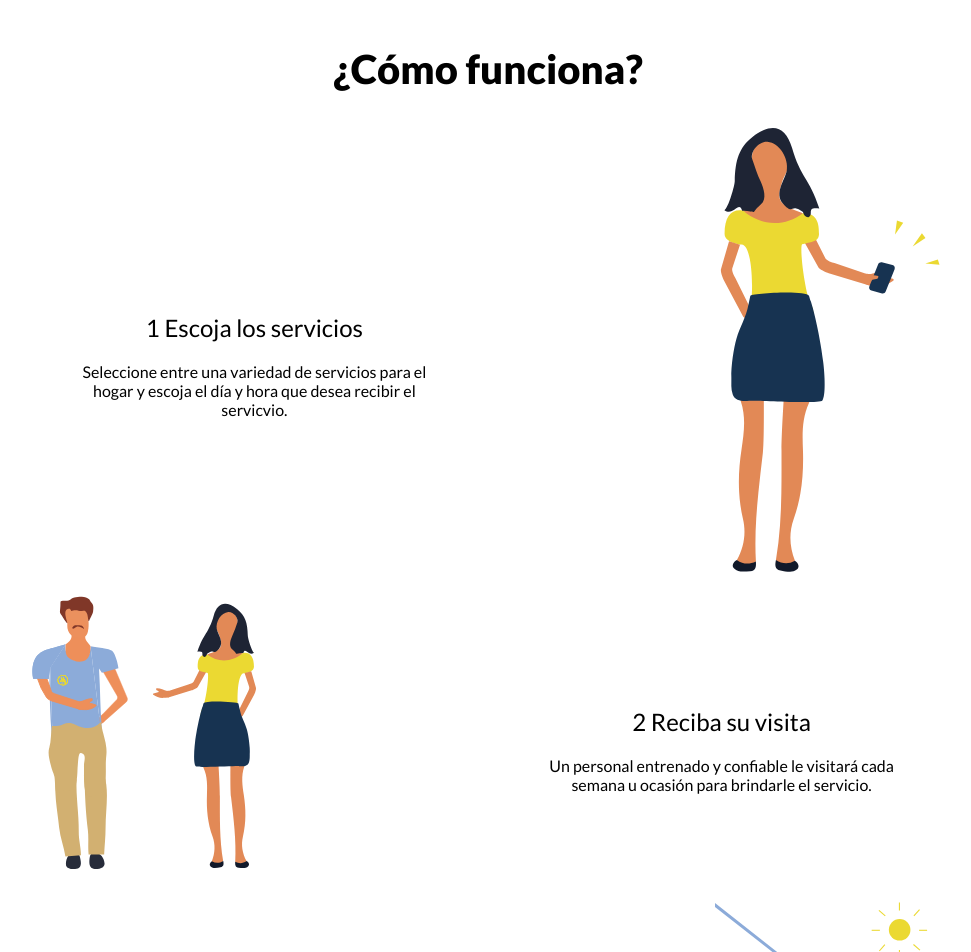
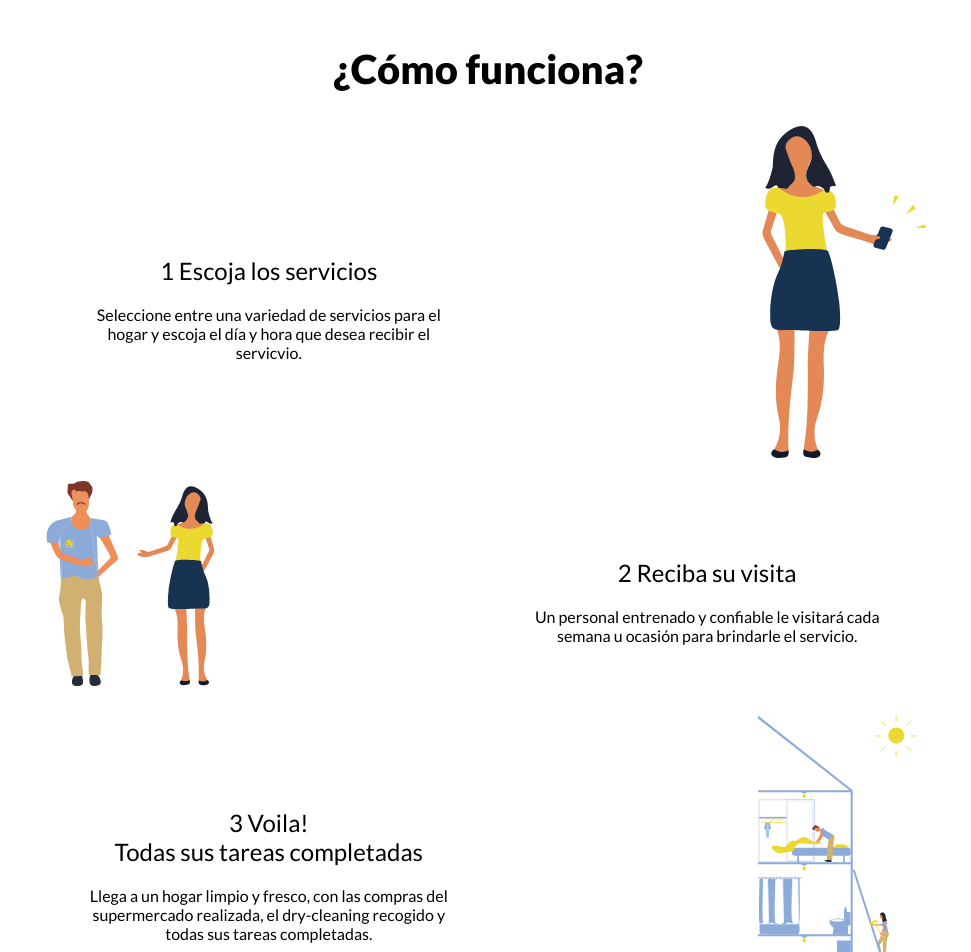
Before and after one commit to bonjouranainc/web-app, a React app in the folder front-end/: page / in a window 1280 px wide. Shown: the part 1540-2492 px from the top of the page, without its empty margins (152-1123 px from the left). Built offline with nearby package versions, Linux system fonts and the light colour scheme.

Commit message:
How it works component css slight fixes

```diff
--- a/front-end/src/scenes/Landing/components/HowItWorks/styles.css
+++ b/front-end/src/scenes/Landing/components/HowItWorks/styles.css
@@ -1,5 +1,5 @@
 .howItWorks img {
-  width: 40%;
+  width: 35%;
   height: auto;
   margin-bottom: 1em;
 }
@@ -8,9 +8,37 @@
   margin: 0 2em 2em 2em;
 }
 
+@media only screen and (min-width: 320px) and (orientation: landscape) {
+  .howItWorks img {
+    width: 20%;
+  }
+  .group {
+    width: 90vw;
+    flex-direction: row;
+    justify-content: space-around;
+  }
+
+  .group1 {
+    flex-direction: row-reverse;
+  }
+
+  .group3 {
+    flex-direction: row-reverse;
+  }
+
+  .cont {
+    width: 30vw;
+    margin: 2em;
+    display: flex;
+    flex-direction: column;
+    justify-content: center;
+    align-items: center;
+  }
+}
+
 @media only screen and (min-width: 768px) {
   .howItWorks img {
-    max-width: 20%;
+    max-width: 15%;
   }
 
   .howItWorks p {
@@ -21,10 +49,6 @@
 @media only screen and (min-width: 1000px) {
   .howItWorks p {
     margin: 0;
-  }
-
-  .howItWorks img {
-    width: 20%;
   }
 
   .group {
```
